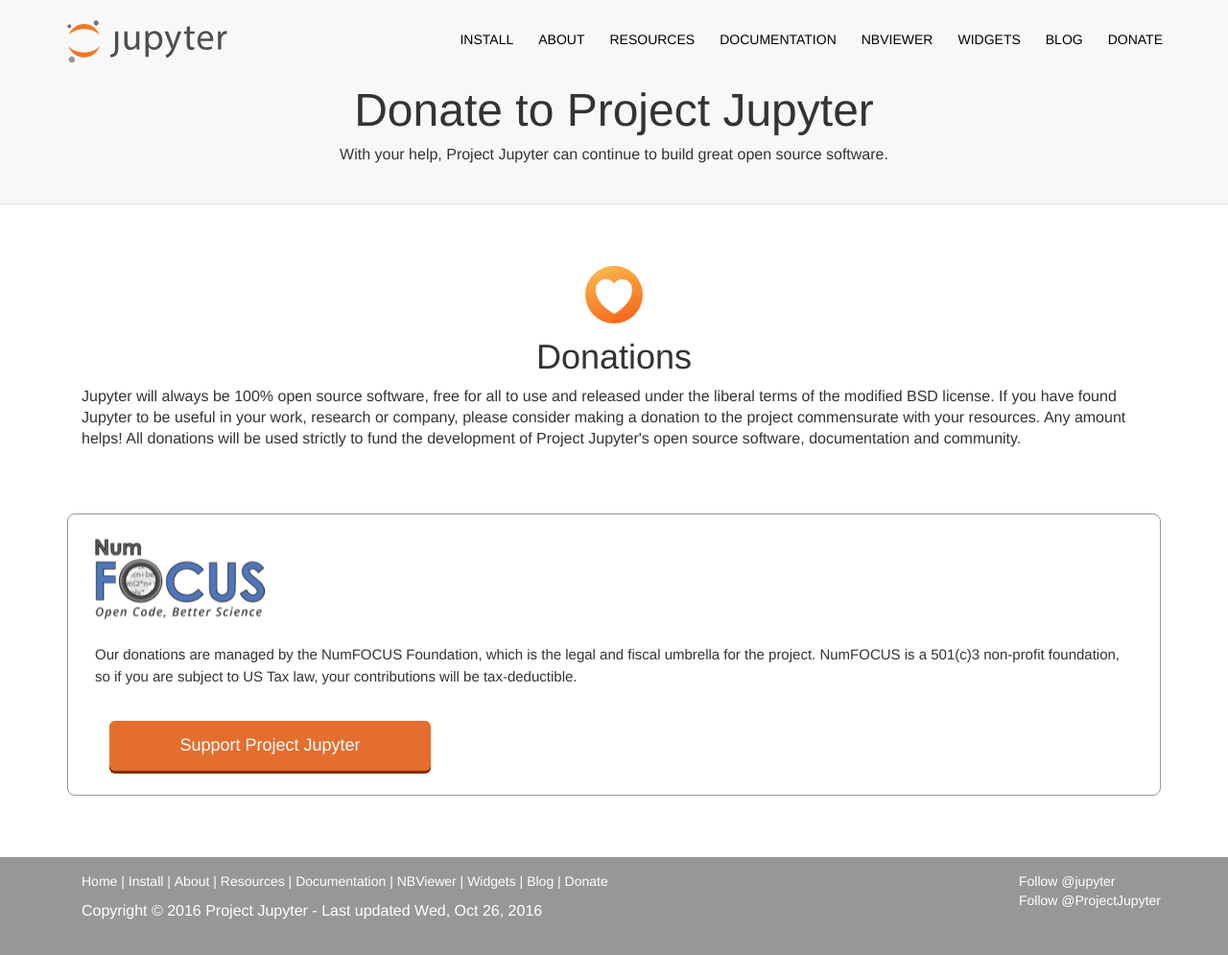
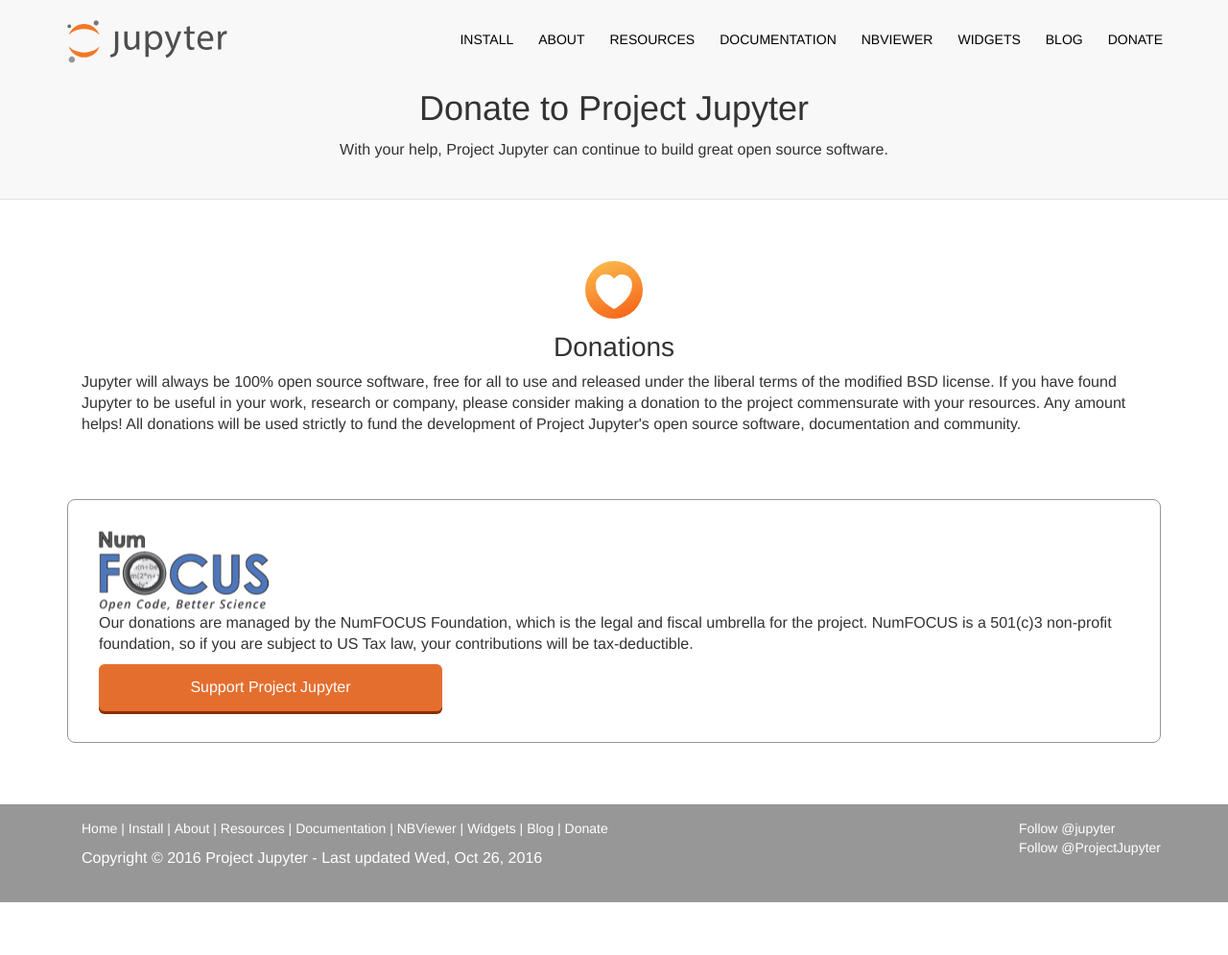
Before and after one commit to jupyter/jupyter.github.io, a Jekyll site: the page built from donate.html, in a window 1280 px wide and 995 px high. Shown: the whole window at 96% size. Built offline with Jekyll 4.4.1, drawn with Linux system fonts in a browser that asks for light colours; comment, search, counter and statistics services are not loaded.

Commit message:
Added the rest of the typography scale, went through some more unused classes and unnecessary ids, moved all media queries to bottom of CSS to be in one place

```diff
--- a/css/logo-nav.css
+++ b/css/logo-nav.css
@@ -105,6 +105,7 @@
 #main-logo {
 	height: calc(100% - 20px);
 	margin-top: 10px;
+    padding-left: 20px;
 }
 
 #tab:hover {
@@ -112,33 +113,9 @@
     background-color: transparent;
 }
 .notebook-icon {
-    width: 75px;
+    width: 60px;
     height: auto;
-}
-@media(min-width:768px) {
-
-    .navbar-fixed-top .navbar-brand {
-        padding: 15px 0;
-    }
-    .tab {
-        text-align: center;
-    }
-}
-@media(max-width:992px) {
-    .language-set #feature {
-        display: block;
-    }
-    .notebook-preview img {
-        margin: 0 auto;
-    }
-    .notebook-icon {
-        display: block;
-        margin: 0 auto;
-        padding-bottom: 10px;
-    }
-    .notebook-preview h1 {
-        text-align: center;
-    }
+    margin-right: 12px;
 }
 .jumbotron {
     margin-top:30px;
@@ -161,55 +138,16 @@
 .notebook-preview p {
     padding: 40px 0px;
 }
-@media(max-width:1200px) {
-
-    .notebook-preview p {
-        line-height: 25pt;
-        font-size: 15pt;
-    }
-}
-
-.notebook-feature{
-    color:#766A6A;
-}
 .notebook-features {
     margin-top: 32px;
 }
 .notebook-features p a {
-    color:gray;
+    color: #E46E2E;
     font-weight: 500;
     text-decoration: underline;
 }
-
-.notebook-features p a:hover {
-    color: rgb(224, 103, 29);
-}
-
-
 .notebook-features p{
     padding-top: 16px;
-}
-
-@media(max-width:1200px) {
-
-    .notebook-features .language-set h2{
-        padding-top: 0px;
-    }
-    .notebook-features #feature {
-        padding-top: 4px;
-    }
-}
-@media(max-width:992px) {
-    .notebook-features  img {
-        margin: 0 auto;
-        width: 125px;
-    }
-    .notebook-features {
-        text-align: center;
-    }
-    .notebook-feature {
-        padding-top: 40px;
-    }
 }
 .install-prompt {
     background-color: #FAFAFA;
@@ -225,7 +163,7 @@
 .prompt-header {
     margin-bottom: 16px;
 }
-.prompt-button {
+.orange-button {
     text-align: center;
     font-size: 16px;
     display: inline-block;
@@ -236,17 +174,17 @@
     text-decoration: none;
     box-shadow: 0px 3px #863001;
 }
+.orange-button:hover {
+    background-color: #F27624;
+    text-decoration: none;
+    color: white;
+}
 #box2 {
     padding: 13px 29px;
 }
 .buttons a:hover{
     background-color: #F27624;
     -webkit-transition: .2s;
-}
-@media(max-width:509px) {
-    #box2 {
-        margin-top: 20px;
-    }
 }
 .companies li {
     display: inline-block;
@@ -256,19 +194,6 @@
     -moz-box-sizing: border-box;
     -webkit-box-sizing: border-box;
     box-sizing: border-box;
-}
-@media(max-width:1200px) {
-    .companies li{
-        width:23%;
-    }
-}
-@media(max-width:767px) {
-    .companies li {
-        width: 30%;
-    }
-    body {
-        padding-top: 50px;
-    }
 }
 .companies .col img{
     display: block;
@@ -289,52 +214,24 @@
     moz-opacity: 1;
     opacity: 1;
 }
-
-/*.jupyterhub {
-    background-color: #FDFDFD;
-}*/
-.jupyterhub .container {
-    /*border-style: solid;
-    border-top-color: #979797;
-    border-bottom-color: #979797;
-    border-right-style: none;
-    border-left-style: none;
-    border-width: thin;*/
-}
 .featuremiddle {
     margin-top: 40px;
 }
 .hubfeature {
     text-align: center;
-    color: #766A6A;
 }
-
 .hubfeature img {
     margin: 0 auto;
 }
 .hubfeatures {
-    padding-top: 50px;
+    /* Padding that is used to make the hubfeature circles sit on track */
+    padding-top: 48px;
     background: url("../assets/line.svg");
     background-position:  top center;
     background-repeat: no-repeat;
 }
-@media(max-width:992px) {
-    .hubfeatures{
-        background: none;
-    }
-    #data {
-    padding-top: 40px;
-    }
-    .hubfeature h2 {
-        text-align: center;
-    }
-    #hublogo {
-        width: 60%;
-    }
-}
 .arcfeature {
     background-color: white;
-    font-size: 21px;
     text-align: center;
     border-radius: 5px;
     height: 300px;
@@ -358,6 +255,7 @@
     margin-top: 40px;
 }
 .arc-button {
+    font-size: 20px;
     background-color: #8D8D8D;
     box-shadow: 0px 3px #595959;
     padding: 8px 26px;
@@ -379,11 +277,6 @@
 }
 .bt, .bt1, .bt2 {
     cursor: default;
-}
-
-#block3 {
-    margin-bottom: 42px;
-    margin-top: 35px;
 }
 
 .card .front {
@@ -431,11 +324,7 @@
 }
 .content-back p{
     margin-top: 10px;
-    margin-bottom: 45px;
-    font-size: 15px;
-}
-#document {
-    margin-bottom: 44px;
+    margin-bottom: 16px;
 }
 /* The .back element should be rotated at first, facing his back, hidden*/
 .card .back{
@@ -445,9 +334,6 @@
 
     text-align: center;
 }
-
-
-
 .arcfeature a {
     text-decoration: none;
     color: white;
@@ -459,15 +345,6 @@
 }
 .arcfeature {
     display: inline-block;
-}
-
-@media(max-width:992px) {
-    .architecturedescription h2 {
-        text-align: center;
-    }
-    .architecturedescription p {
-        text-align: center;
-    }
 }
 
 /*About Page */
@@ -583,28 +460,6 @@
 .menuClicked {
     color: #E46E2E;
 }
-
-@media (max-width: 509px) {
-    .items {
-        padding:10px;
-        min-height:0px;
-    }
-
-    .content-gov {
-        margin: 0px;
-        padding: 10px;
-    }
-}
-@media (max-width: 395px) {
-    .content-gov {
-        margin-top: 90px;
-    }
-}
-@media (max-width: 365px) {
-    .content-gov {
-        margin-top: 130px;
-    }
-}
 #footer1 {
     background-color: #979797;
 }
@@ -627,43 +482,9 @@
 .navbar-bottom li:last-of-type::after {
     content:"";
 }
-
-@media (min-width: 510px) {
-    .follow {
-        float: right !important;
-    }
-    .navbar-bottom ul {
-        float: left;
-    }
-}
-@media (max-width: 509px) {
-    .follow {
-        display: block;
-        margin: 0 auto;
-    }
-    .navbar-bottom .container {
-        text-align: center;
-        padding-bottom: 15px;
-    }
-    .navbar-bottom ul {
-        float: left;
-    }
-}
-@media (min-width: 768px) {
-    .follow {
-        margin-top: 15px;
-    }
-}
 #footer-text {
     margin-left: 0px;
     padding-left: 0px;
-}
-
-/* Widgets Page */
-.widgets-paragraph {
-    font-size: 15px;
-    line-height: 1.5;
-    padding-top: 26px;
 }
 
 /* Donate Page */
@@ -674,39 +495,9 @@
     border-color: #979797;
     border-style: solid;
     border-width: 1px;
-    padding-left: 3px;
+    padding: 32px;
     margin-top: 5%;
     height: 20%;
-}
-.donate-box img, .donate-box p, #donate-formatting {
-    padding-top: 25px;
-    padding-left: 25px;
-}
-.donate-box p {
-    font-size: 15px;
-    line-height: 1.5;
-    padding-right: 25px;
-}
-#donate-button {
-    background-color: #E46E2E;
-    padding: 13px 26px;
-    border-radius: 5.82px;
-    text-align: center;
-    font-size: 18px;
-    color: white;
-    text-decoration: none;
-    box-shadow: 0px 3px #863001;
-    margin-bottom: 25px;
-}
-
-#donate-button:hover {
-    text-decoration: none;
-    background-color: #DB5106;
-    box-shadow: 0px 3px #863001;
-}
-
-#donate-link {
-    text-decoration: none;
 }
 
 /*Community Page */
@@ -741,57 +532,10 @@
 .community-section:last-child {
     border-bottom: none;
 }
-
-#github-break {
-    display: none;
-}
-@media (max-width: 992px) {
-    .donate-box {
-        margin-top: 10%;
-    }
-    .community-section {
-        padding: 0px;
-        padding-top: 10px;
-        padding-bottom: 30px;
-        height: 400px;
-    }
-    .community-text {
-        padding-top: 0px;
-        text-align: center;
-    }
-    .community-section:nth-child(even) {
-        border-left: 1px solid #E8E8E8;
-    }
-    .community-section img {
-        padding-bottom: 0px;
-        margin-top: 15px;
-    }
-    #github-break {
-        display: inline;
-    }
-    .nav>li>a {
-        font-size: 13px;
-        letter-spacing: 1px;
-    }
-
-}
 .community {
     margin: 0 auto;
     display: block;
     padding: 0px 0px;
-}
-@media (min-width: 768px) {
-    .navbar-toggle {
-        margin-top: 20px;
-    }
-}
-@media (max-width: 768px) {
-    .navbar-header {
-        margin-bottom: 0;
-    }
-    .navbar-toggle {
-        padding-top: 10px;
-    }
 }
 
 /* new stuff */
@@ -840,13 +584,25 @@
 .steering-cards {
     text-align: center;
 }
+.nb-highlight {
+    margin-top: 60px;
+}
+.nb-desc {
+    line-height: 1.5;
+    font-weight: 400;
+}
 
 @media (min-width: 1200px) {
   .section-white, .section-grey {
     padding: 5% 0%;
   }
 }
-@media (min-width: 1200px) {
+@media (max-width: 1200px) {
+    .nb-highlight {
+        margin-top: 32px;
+    }
+}
+@media (min-width: 992px) {
     p {
         font-size: 16px;
         line-height: 1.375;
@@ -855,21 +611,263 @@
     h4 {
         font-size: 18px;
         line-height: 1.22;
-        font-weight: 400;
+        font-weight: 500;
     }
     h3 {
         font-size: 28px;
         line-height: 1.25;
-        font-weight: 400;
+        font-weight: 500;
     }
     h2 {
         font-size: 36px;
         line-height: 1.25;
-        font-weight: 400;
+        font-weight: 500;
     }
     h1 {
         font-size: 48px;
         line-height: 1.05em;
+        font-weight: 500;
+    }
+}
+@media (max-width: 992px) {
+    .nb-highlight {
+        text-align: center;
+    }
+    .notebook-features {
+        margin-top: 0px;
+    }
+    p {
+        font-size: 16px;
+        line-height: 1.25em;
         font-weight: 400;
     }
+    h4 {
+        font-size: 18px;
+        line-height: 1.11em;
+        font-weight: 500;
+    }
+    h3 {
+        font-size: 22px;
+        line-height: 1.136em;
+        font-weight: 500;
+    }
+    h2 {
+        font-size: 26px;
+        line-height: 1.153em;
+        font-weight: 500;
+    }
+    h1 {
+        font-size: 32px;
+        line-height: 1.25em;
+        font-weight: 500;
+    }
 }
+@media (max-width: 768px) {
+    p {
+        font-size: 16px;
+        line-height: 1.25em;
+        font-weight: 400;
+    }
+    h4 {
+        font-size: 18px;
+        line-height: 1.11em;
+        font-weight: 500;
+    }
+    h3 {
+        font-size: 22px;
+        line-height: 1.136em;
+        font-weight: 500;
+    }
+    h2 {
+        font-size: 26px;
+        line-height: 1.153em;
+        font-weight: 500;
+    }
+    h1 {
+        font-size: 32px;
+        line-height: 1.25em;
+        font-weight: 500;
+    }
+}
+@media(max-width:992px) {
+    .language-set #feature {
+        display: block;
+    }
+    .notebook-preview img {
+        margin: 0 auto;
+    }
+    .notebook-icon {
+        display: block;
+        margin: 0 auto;
+        padding-bottom: 10px;
+    }
+    .notebook-preview h1 {
+        text-align: center;
+    }
+}
+@media(min-width:768px) {
+
+    .navbar-fixed-top .navbar-brand {
+        padding: 15px 0;
+    }
+    .tab {
+        text-align: center;
+    }
+}
+@media(max-width:1200px) {
+
+    .notebook-features .language-set h2{
+        padding-top: 0px;
+    }
+    .notebook-features #feature {
+        padding-top: 4px;
+    }
+}
+@media(max-width:992px) {
+    .notebook-features  img {
+        margin: 0 auto;
+        width: 125px;
+    }
+    .notebook-features {
+        text-align: center;
+    }
+    .notebook-feature {
+        padding-top: 40px;
+    }
+}
+@media(max-width:1200px) {
+    .notebook-preview p {
+        line-height: 25pt;
+        font-size: 15pt;
+    }
+}
+@media(max-width:1200px) {
+    .companies li{
+        width:23%;
+    }
+}
+@media(max-width:767px) {
+    .companies li {
+        width: 30%;
+    }
+    body {
+        padding-top: 50px;
+    }
+}
+@media(max-width:992px) {
+    .hubfeatures{
+        background: none;
+    }
+    #data {
+    padding-top: 40px;
+    }
+    .hubfeature h2 {
+        text-align: center;
+    }
+    #hublogo {
+        width: 60%;
+    }
+}
+@media(max-width:509px) {
+    #box2 {
+        margin-top: 20px;
+    }
+}
+@media(max-width:992px) {
+    .architecturedescription h2 {
+        text-align: center;
+    }
+    .architecturedescription p {
+        text-align: center;
+    }
+}
+@media (max-width: 509px) {
+    .items {
+        padding:10px;
+        min-height:0px;
+    }
+
+    .content-gov {
+        margin: 0px;
+        padding: 10px;
+    }
+}
+@media (max-width: 395px) {
+    .content-gov {
+        margin-top: 90px;
+    }
+}
+@media (max-width: 365px) {
+    .content-gov {
+        margin-top: 130px;
+    }
+}
+@media (min-width: 510px) {
+    .follow {
+        float: right !important;
+    }
+    .navbar-bottom ul {
+        float: left;
+    }
+}
+@media (max-width: 509px) {
+    .follow {
+        display: block;
+        margin: 0 auto;
+    }
+    .navbar-bottom .container {
+        text-align: center;
+        padding-bottom: 15px;
+    }
+    .navbar-bottom ul {
+        float: left;
+    }
+}
+@media (min-width: 768px) {
+    .follow {
+        margin-top: 15px;
+    }
+}
+@media (min-width: 768px) {
+    .navbar-toggle {
+        margin-top: 20px;
+    }
+}
+@media (max-width: 768px) {
+    .navbar-header {
+        margin-bottom: 0;
+    }
+    .navbar-toggle {
+        padding-top: 10px;
+    }
+}
+@media (max-width: 992px) {
+    .donate-box {
+        margin-top: 10%;
+    }
+    .community-section {
+        padding: 0px;
+        padding-top: 10px;
+        padding-bottom: 30px;
+        height: 400px;
+    }
+    .community-text {
+        padding-top: 0px;
+        text-align: center;
+    }
+    .community-section:nth-child(even) {
+        border-left: 1px solid #E8E8E8;
+    }
+    .community-section img {
+        padding-bottom: 0px;
+        margin-top: 15px;
+    }
+    #github-break {
+        display: inline;
+    }
+    .nav>li>a {
+        font-size: 13px;
+        letter-spacing: 1px;
+    }
+
+}
--- a/donate.html
+++ b/donate.html
@@ -9,7 +9,7 @@
         <div class="container">
             <div class="row">
                 <div class="col-xs-12">
-                    <h1>Donate to Project Jupyter</h1>
+                    <h2>Donate to Project Jupyter</h2>
                     <p>With your help, Project Jupyter can continue to build great open source software.</p>
                 </div>
             </div>
@@ -21,7 +21,7 @@
         <div class="container">
             <div class="architecturedescription col-md-12">
                 <img src="assets/donations-icon2.svg" class="section-icon" alt="donations icon">
-                <h2 class="section-header">Donations</h2>
+                <h3 class="section-header">Donations</h3>
                 <p id="support-paragraph">Jupyter will always be 100% open source software, free for all to use and
                 released under the liberal terms of the modified BSD license. If you have found Jupyter to be useful in your work, research or company, please consider making a donation to the project commensurate with your resources. Any amount helps!
                 All donations will be used strictly to fund the development of Project Jupyter's open source software, documentation
@@ -33,8 +33,8 @@
                 <p>Our donations are managed by the NumFOCUS Foundation, which is the legal and fiscal umbrella for the project.
                    NumFOCUS is a 501(c)3 non-profit foundation, so if you are subject to US Tax law, your contributions will be tax-deductible.</p>
                 <div id="donate-formatting">
-                <a href="https://www.flipcause.com/widget/MjI1OQ==" class="col-md-4" id="donate-link">
-                    <div src="assets/paypal_donate.svg" id="donate-button">
+                <a href="https://www.flipcause.com/widget/MjI1OQ==" class="col-md-4 orange-button" id="donate-link">
+                    <div src="assets/paypal_donate.svg">
                     Support Project Jupyter
                     </div>
                 </a>
--- a/widgets.html
+++ b/widgets.html
@@ -13,7 +13,7 @@
     <div class="container">
         <div class="row">
             <div class="col-xs-12">
-                <h1>Interactive Widgets</h1>
+                <h2>Interactive Widgets</h2>
                 <p>Jupyter widgets enable interactive data visualization in the Jupyter notebooks.</p>
             </div>
         </div>
@@ -25,7 +25,7 @@
   <div class="section-white top-section-border">
     <div class="container">
       <img class="section-icon img-responsive" src="assets/widget.svg" alt="icon to represent multiple notebooks">
-        <h2 class="col-sm-12 section-header">Notebook Widgets</h2>
+        <h3 class="col-sm-12 section-header">Notebook Widgets</h2>
       <p class="support-paragraph">Notebooks come alive when interactive widgets are used. Users can visualize and control changes in the data. Learning becomes an immersive, plus fun, experience. Researchers can easily see how changing inputs to a model impact the results.</p>
     </div>
   </div>
```
Also changed, not shown: index.html (+14 -13 lines).
